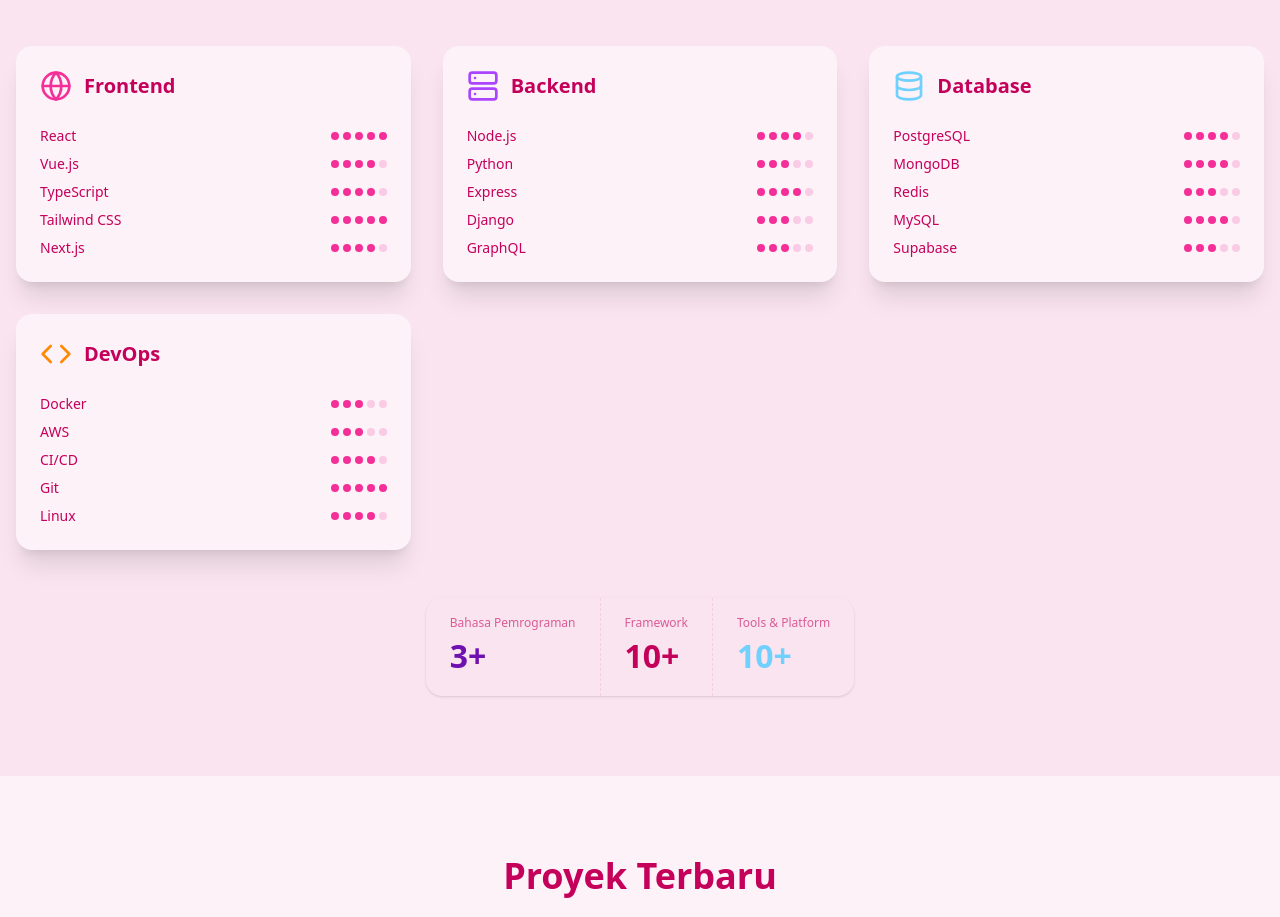
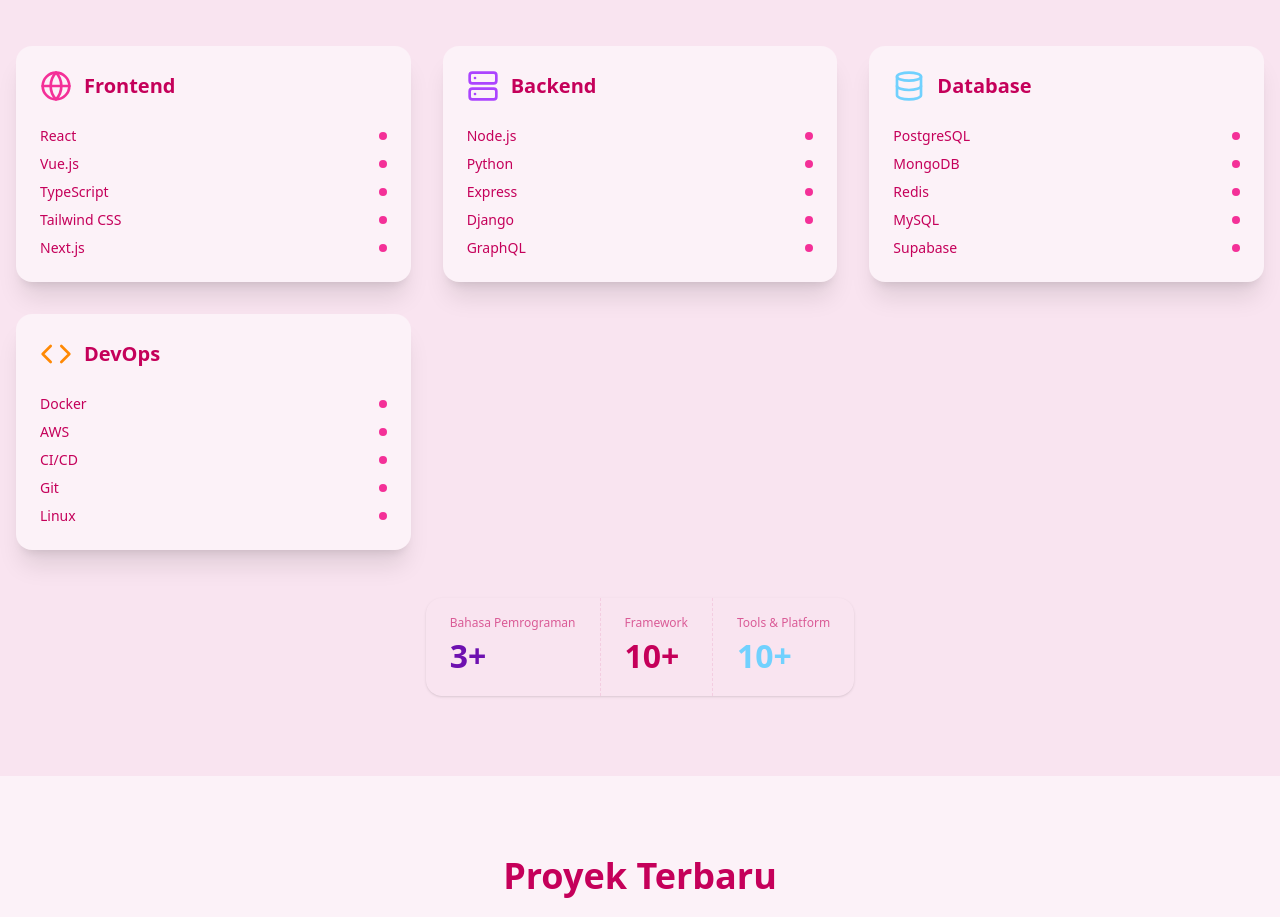
Before and after one commit to HappyRehund/portofolio-rehund, a React (Vite) app: page / in a window 1280 px wide. Shown: the part 1800-2717 px from the top of the page. Built offline with nearby package versions, Linux system fonts and the light colour scheme.

Commit message:
config: Change spread to Array.fill() method

```diff
--- a/src/components/Tech.jsx
+++ b/src/components/Tech.jsx
@@ -5,7 +5,7 @@
   return (
     // wrapper section
     <section id="teknologi" className="py-20 bg-base-200">
-        {/* container */}
+      {/* container */}
       <div className="container mx-auto px-4">
         {/* Section Title */}
         <div className="text-center mb-12">
@@ -17,14 +17,14 @@
         </div>
         {/* Section Content */}
         <div className="grid grid-cols-1 md:grid-cols-2 lg:grid-cols-3 gap-8">
-            {/* Cards here */}
+          {/* Cards here */}
           {techCategories.map((category, index) => (
             // card wrapper (tiap card)
             <div
               key={index}
               className="card bg-base-100 shadow-xl hover:shadow-2xl transition-shadow"
             >
-                {/* Card content */}
+              {/* Card content */}
               <div className="card-body">
                 {/* wrapper untuk icon dan tittle */}
                 <div className="flex items-center gap-3 mb-4">
@@ -40,7 +40,7 @@
                     >
                       <span className="text-sm">{skill.name}</span>
                       <div className="flex gap-1">
-                        {[...Array(5)].map((_, i) => (
+                        {[Array(5).fill(0)].map((_, i) => (
                           <div
                             key={i}
                             className={`w-2 h-2 rounded-full ${
@@ -59,7 +59,7 @@
 
         {/* Content Dibawah */}
         <div className="mt-12 items-center justify-center flex">
-            {/* stats wrapper */}
+          {/* stats wrapper */}
           <div className="stats shadow">
             {/* stat 1 */}
             <div className="stat">
```
